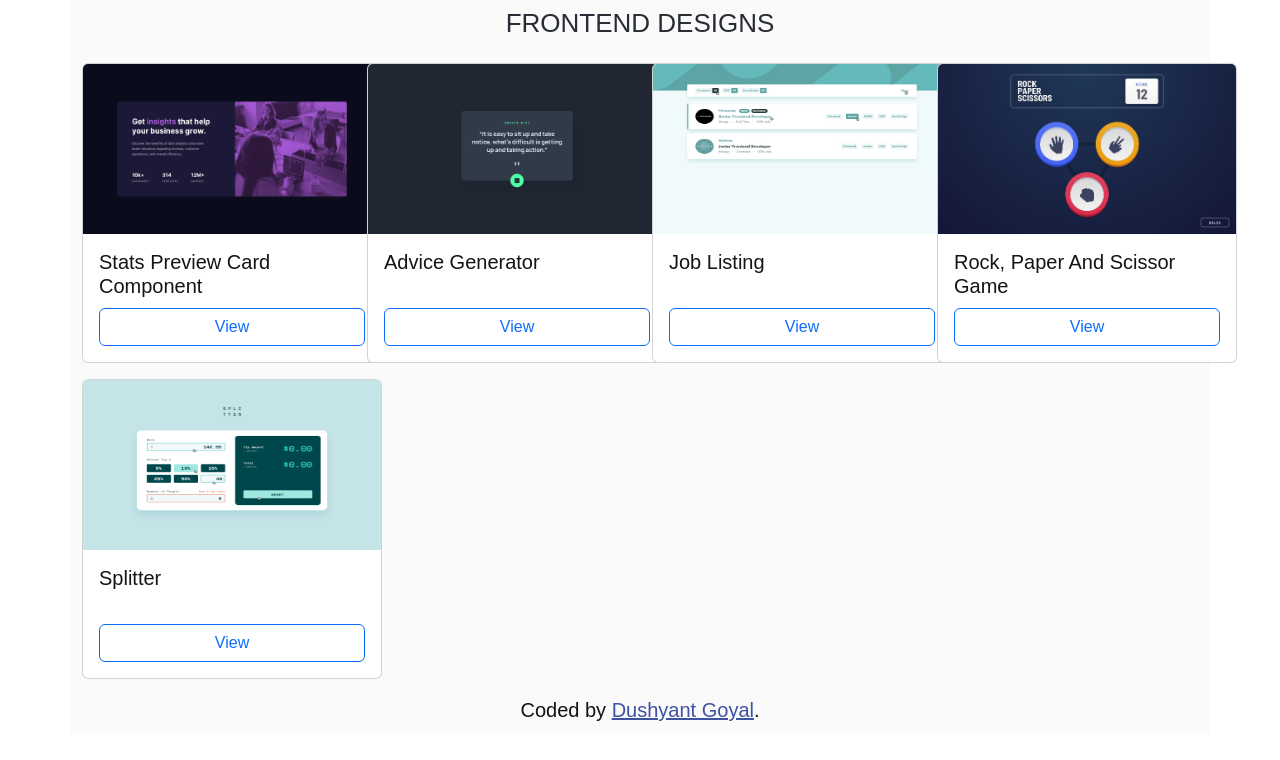
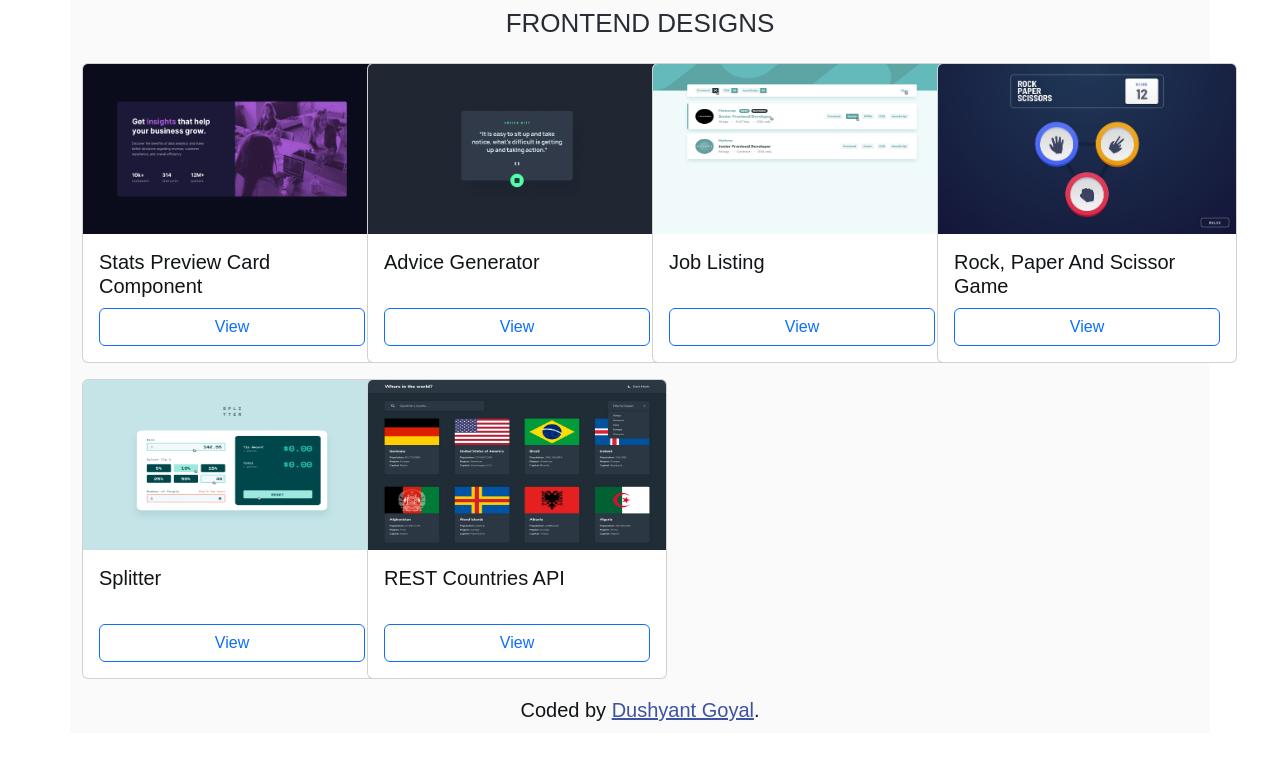
Before and after one commit to goyal-Dushi/frontend-designs, a React (Create React App) app: page / in a window 1280 px wide. Shown: the top 760 px of the page. Built offline with nearby package versions, Linux system fonts and the light colour scheme.

Commit message:
add card for countries app

```diff
--- a/src/cardsData.ts
+++ b/src/cardsData.ts
@@ -3,6 +3,7 @@ import adviceGenerator from './images/designs/advice-generator.jpg';
 import jobListing from './images/designs/job-listing.jpg';
 import rpsGameImg from './images/designs/rps-game.jpg';
 import tipCalcImg from './images/designs/tip_calculator.jpg';
+import restCountries from './images/designs/rest_countries.jpg';
 
 type CardData = {
   id: string | number;
@@ -42,4 +43,10 @@ export const data: CardData[] = [
     cardUrl: '/tipGenerator',
     imgUrl: tipCalcImg,
   },
+  {
+    id: '6',
+    title: 'REST Countries API',
+    cardUrl: '/countries',
+    imgUrl: restCountries,
+  },
 ];
```
